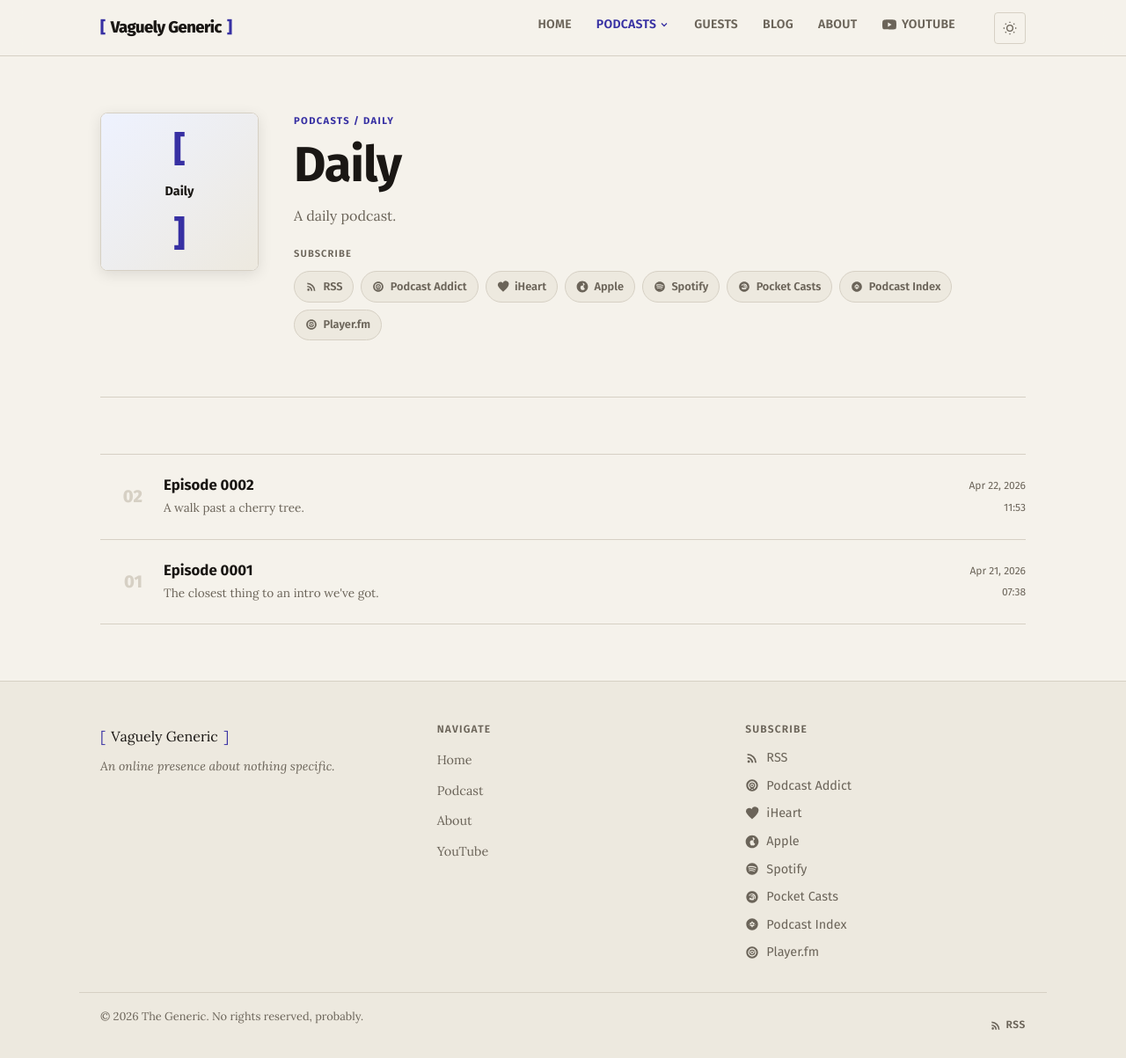
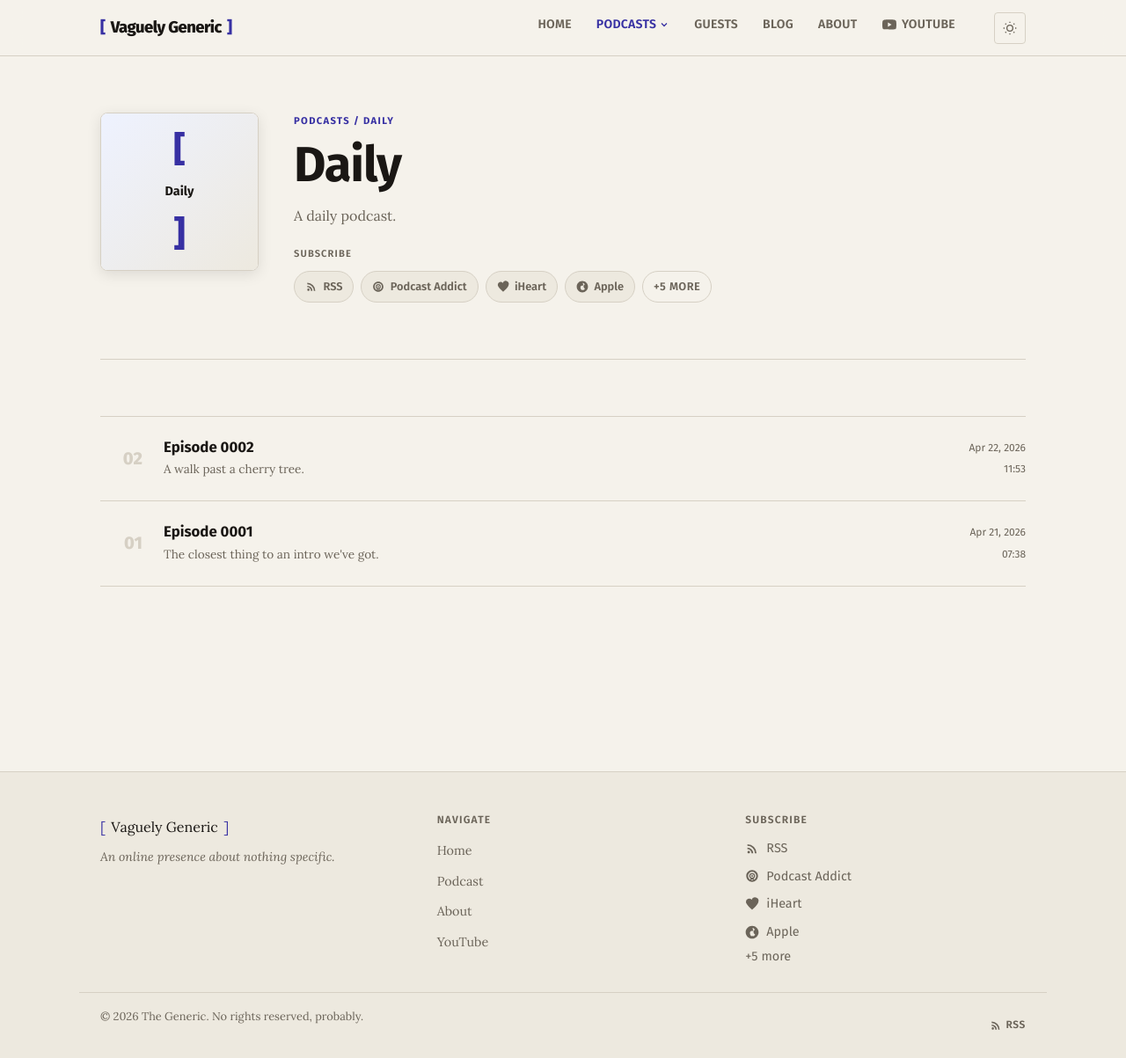
Before and after one commit to vaguelygeneric/website, a Jekyll site: the page built from _shows/daily.md, in a window 1280 px wide and 1203 px high. Shown: the whole window at 88% size. Built offline with Jekyll 4.4.1, drawn with Linux system fonts in a browser that asks for light colours.

Commit message:
seems to be working. Podcast feeds now have an expand button. Can't recollapse them, but I don't know if I need that. Also, I need to figure out the logo for the podcast. I want to get it into svg or something so that dark/light mode works.

```diff
--- a/_includes/footer.html
+++ b/_includes/footer.html
@@ -19,13 +19,17 @@
       </div>
       <div class="footer-col">
         <h4>Subscribe</h4>
-        {% include subscribe-links.html %}
+        {% include subscribe-links.html show=site.shows.first footer=true %}
       </div>
     </div>
   </div>
   <div class="footer-bottom">
     <p>&copy; {{ 'now' | date: "%Y" }} The Generic. No rights reserved, probably.</p>
+    {% if page.show %}
+    <a href="{{ site.baseurl }}/feed/{{ page.show }}.xml" class="rss-link" title="RSS Feed">
+    {% else %}
     <a href="{{ '/feed.xml' | relative_url }}" class="rss-link" title="RSS Feed">
+    {% endif %}
       <svg viewBox="0 0 24 24" fill="currentColor" aria-hidden="true">
         <path d="M6.18 15.64a2.18 2.18 0 0 1 2.18 2.18C8.36 19.01 7.38 20 6.18 20C4.98 20 4 19.01 4 17.82a2.18 2.18 0 0 1 2.18-2.18M4 4.44A15.56 15.56 0 0 1 19.56 20h-2.83A12.73 12.73 0 0 0 4 7.27V4.44m0 5.66a9.9 9.9 0 0 1 9.9 9.9h-2.83A7.07 7.07 0 0 0 4 12.93V10.1z"/>
       </svg>
--- a/_includes/icon.html
+++ b/_includes/icon.html
@@ -20,6 +20,11 @@
 {% when "youtube" %}
 <svg viewBox="0 0 24 24" aria-hidden="true" fill="currentColor">
   <path d="M23.498 6.186a3.016 3.016 0 0 0-2.122-2.136C19.505 3.545 12 3.545 12 3.545s-7.505 0-9.377.505A3.017 3.017 0 0 0 .502 6.186C0 8.07 0 12 0 12s0 3.93.502 5.814a3.016 3.016 0 0 0 2.122 2.136c1.871.505 9.376.505 9.376.505s7.505 0 9.377-.505a3.015 3.015 0 0 0 2.122-2.136C24 15.93 24 12 24 12s0-3.93-.502-5.814zM9.545 15.568V8.432L15.818 12l-6.273 3.568z"/>
+</svg>
+
+{% when "amazon" %}
+<svg viewBox="0 0 24 24" aria-hidden="true" fill="currentColor">
+  <path d="M13.958 10.09c0 1.232.029 2.256-.59 3.351-.502.891-1.301 1.44-2.186 1.44-1.214 0-1.922-.924-1.922-2.292 0-2.692 2.415-3.182 4.698-3.182v.683zm3.186 7.705a.66.66 0 0 1-.748.075c-1.052-.874-1.24-1.28-1.816-2.113-1.736 1.77-2.966 2.299-5.21 2.299-2.66 0-4.733-1.642-4.733-4.927 0-2.565 1.391-4.309 3.37-5.164 1.715-.756 4.11-.891 5.942-1.099v-.41c0-.753.058-1.642-.384-2.294-.384-.582-1.124-.823-1.775-.823-1.205 0-2.277.618-2.54 1.9-.054.285-.261.567-.549.582l-3.061-.333c-.259-.058-.548-.266-.472-.66C5.97 2.507 8.99 1.5 11.69 1.5c1.384 0 3.192.369 4.284 1.416 1.385 1.292 1.253 3.015 1.253 4.892v4.429c0 1.332.552 1.917 1.071 2.635.181.258.221.567-.01.758l-2.144 1.865-.001-.71zM21.512 19.95C19.238 21.69 15.96 22.62 13.14 22.62c-3.88 0-7.37-1.435-10.007-3.82-.207-.188-.022-.444.227-.298 2.851 1.659 6.374 2.656 10.012 2.656 2.455 0 5.152-.509 7.635-1.563.374-.16.689.246.505.355z"/>
 </svg>
 
 {% when "ytmusic" %}
--- a/_includes/subscribe-links.html
+++ b/_includes/subscribe-links.html
@@ -1,67 +1,120 @@
 {% assign show = include.show | default: page %}
 
-<div class="subscribe-links">
+{% comment %} Count available links to determine if "more" button is needed {% endcomment %}
+{% assign _total = 1 %}
+{% if show.podcast_addict_url %}{% assign _total = _total | plus: 1 %}{% endif %}
+{% if show.iheart_url %}{% assign _total = _total | plus: 1 %}{% endif %}
+{% if show.apple_url %}{% assign _total = _total | plus: 1 %}{% endif %}
+{% if show.spotify_url %}{% assign _total = _total | plus: 1 %}{% endif %}
+{% if show.ytmusic_url %}{% assign _total = _total | plus: 1 %}{% endif %}
+{% if show.pocketcast_url %}{% assign _total = _total | plus: 1 %}{% endif %}
+{% if show.podcast_index_url %}{% assign _total = _total | plus: 1 %}{% endif %}
+{% if show.playerfm_url %}{% assign _total = _total | plus: 1 %}{% endif %}
+{% if show.amazon_music_url %}{% assign _total = _total | plus: 1 %}{% endif %}
+{% if show.podchaser_url %}{% assign _total = _total | plus: 1 %}{% endif %}
+{% if show.listennotes_url %}{% assign _total = _total | plus: 1 %}{% endif %}
 
-  <a class="subscribe-link" href="{{ site.url }}{{ site.baseurl }}/feed/{{ show.slug }}.xml" aria-label="RSS Feed">
+{% assign _limit = 4 %}
+{% assign _collapsible = false %}
+{% if _total > _limit %}{% assign _collapsible = true %}{% endif %}
+
+<div class="subscribe-links"{% if _collapsible %} data-collapsible="true"{% endif %}>
+
+  {% comment %} RSS — always first, always visible {% endcomment %}
+  {% if show.slug %}
+    {% assign _rss_url = site.url | append: site.baseurl | append: "/feed/" | append: show.slug | append: ".xml" %}
+  {% else %}
+    {% assign _rss_url = "/feed.xml" | relative_url %}
+  {% endif %}
+  <a class="subscribe-link" href="{{ _rss_url }}" aria-label="RSS Feed">
     {% include icon.html name="rss" %}
     <span>RSS</span>
   </a>
 
+  {% comment %} Remaining links — track index manually {% endcomment %}
+  {% assign _i = 2 %}
+
   {% if show.podcast_addict_url %}
-  <a class="subscribe-link" href="{{ show.podcast_addict_url }}" target="_blank" rel="noopener">
-    {% include icon.html name="podcastaddict" %}
-    <span>Podcast Addict</span>
-  </a>
+    <a class="subscribe-link{% if _collapsible and _i > _limit %} subscribe-link--more{% endif %}" href="{{ show.podcast_addict_url }}" target="_blank" rel="noopener">
+      {% include icon.html name="podcastaddict" %}<span>Podcast Addict</span>
+    </a>
+    {% assign _i = _i | plus: 1 %}
   {% endif %}
 
   {% if show.iheart_url %}
-  <a class="subscribe-link" href="{{ show.iheart_url }}" target="_blank" rel="noopener">
-    {% include icon.html name="iheart" %}
-    <span>iHeart</span>
-  </a>
+    <a class="subscribe-link{% if _collapsible and _i > _limit %} subscribe-link--more{% endif %}" href="{{ show.iheart_url }}" target="_blank" rel="noopener">
+      {% include icon.html name="iheart" %}<span>iHeart</span>
+    </a>
+    {% assign _i = _i | plus: 1 %}
   {% endif %}
 
   {% if show.apple_url %}
-  <a class="subscribe-link" href="{{ show.apple_url }}" target="_blank" rel="noopener" aria-label="Apple Podcasts">
-    {% include icon.html name="apple" %}
-    <span>Apple</span>
-  </a>
+    <a class="subscribe-link{% if _collapsible and _i > _limit %} subscribe-link--more{% endif %}" href="{{ show.apple_url }}" target="_blank" rel="noopener" aria-label="Apple Podcasts">
+      {% include icon.html name="apple" %}<span>Apple</span>
+    </a>
+    {% assign _i = _i | plus: 1 %}
   {% endif %}
 
   {% if show.spotify_url %}
-  <a class="subscribe-link" href="{{ show.spotify_url }}" target="_blank" rel="noopener">
-    {% include icon.html name="spotify" %}
-    <span>Spotify</span>
-  </a>
+    <a class="subscribe-link{% if _collapsible and _i > _limit %} subscribe-link--more{% endif %}" href="{{ show.spotify_url }}" target="_blank" rel="noopener">
+      {% include icon.html name="spotify" %}<span>Spotify</span>
+    </a>
+    {% assign _i = _i | plus: 1 %}
   {% endif %}
 
   {% if show.ytmusic_url %}
-  <a class="subscribe-link" href="{{ show.ytmusic_url }}" target="_blank" rel="noopener">
-    {% include icon.html name="ytmusic" %}
-    <span>YouTube Music</span>
-  </a>
+    <a class="subscribe-link{% if _collapsible and _i > _limit %} subscribe-link--more{% endif %}" href="{{ show.ytmusic_url }}" target="_blank" rel="noopener">
+      {% include icon.html name="ytmusic" %}<span>YouTube Music</span>
+    </a>
+    {% assign _i = _i | plus: 1 %}
   {% endif %}
 
   {% if show.pocketcast_url %}
-  <a class="subscribe-link" href="{{ show.pocketcast_url }}" target="_blank" rel="noopener">
-    {% include icon.html name="pocketcasts" %}
-    <span>Pocket Casts</span>
-  </a>
+    <a class="subscribe-link{% if _collapsible and _i > _limit %} subscribe-link--more{% endif %}" href="{{ show.pocketcast_url }}" target="_blank" rel="noopener">
+      {% include icon.html name="pocketcasts" %}<span>Pocket Casts</span>
+    </a>
+    {% assign _i = _i | plus: 1 %}
   {% endif %}
 
-
   {% if show.podcast_index_url %}
-  <a class="subscribe-link" href="{{ show.podcast_index_url }}" target="_blank" rel="noopener">
-    {% include icon.html name="podcastindex" %}
-    <span>Podcast Index</span>
-  </a>
+    <a class="subscribe-link{% if _collapsible and _i > _limit %} subscribe-link--more{% endif %}" href="{{ show.podcast_index_url }}" target="_blank" rel="noopener">
+      {% include icon.html name="podcastindex" %}<span>Podcast Index</span>
+    </a>
+    {% assign _i = _i | plus: 1 %}
   {% endif %}
 
   {% if show.playerfm_url %}
-  <a class="subscribe-link" href="{{ show.playerfm_url }}" target="_blank" rel="noopener">
-    {% include icon.html name="playerfm" %}
-    <span>Player.fm</span>
-  </a>
+    <a class="subscribe-link{% if _collapsible and _i > _limit %} subscribe-link--more{% endif %}" href="{{ show.playerfm_url }}" target="_blank" rel="noopener">
+      {% include icon.html name="playerfm" %}<span>Player.fm</span>
+    </a>
+    {% assign _i = _i | plus: 1 %}
+  {% endif %}
+
+  {% if show.amazon_music_url %}
+    <a class="subscribe-link{% if _collapsible and _i > _limit %} subscribe-link--more{% endif %}" href="{{ show.amazon_music_url }}" target="_blank" rel="noopener">
+      {% include icon.html name="amazon" %}<span>Amazon Music</span>
+    </a>
+    {% assign _i = _i | plus: 1 %}
+  {% endif %}
+
+  {% if show.podchaser_url %}
+    <a class="subscribe-link{% if _collapsible and _i > _limit %} subscribe-link--more{% endif %}" href="{{ show.podchaser_url }}" target="_blank" rel="noopener">
+      {% include icon.html name="podchaser" %}<span>Podchaser</span>
+    </a>
+    {% assign _i = _i | plus: 1 %}
+  {% endif %}
+
+  {% if show.listennotes_url %}
+    <a class="subscribe-link{% if _collapsible and _i > _limit %} subscribe-link--more{% endif %}" href="{{ show.listennotes_url }}" target="_blank" rel="noopener">
+      {% include icon.html name="listennotes" %}<span>Listen Notes</span>
+    </a>
+  {% endif %}
+
+  {% if _collapsible %}
+    {% assign _overflow = _total | minus: _limit %}
+    <button class="subscribe-more-btn" type="button" aria-expanded="false">
+      +{{ _overflow }} more
+    </button>
   {% endif %}
 
 </div>
--- a/_shows/daily.md
+++ b/_shows/daily.md
@@ -20,6 +20,6 @@ playerfm_url: "https://player.fm/series/series-3728746"
 amazon_music_url: "https://music.amazon.com/podcasts/0f5a0ec3-6f85-443c-9042-a3d97f789654"
 # podchaser_url: ""
 # listennotes_url: ""
-# ytmusic_url: "https://podcasts.google.com/feed/dailypodcast00xx"
+# ytmusic_url: "https://www.youtube.com/playlist?list=PLCDKJEHVn-BFfrJF6fme9favwiP5kLx3u"
 pocketcast_url: "https://pca.st/2rxxjtgx"
 ---
--- a/assets/css/main.css
+++ b/assets/css/main.css
@@ -1152,6 +1152,8 @@ li { margin-bottom: 0.4rem; }
     visibility: visible;
     pointer-events: auto;
     padding: 0 0 0.25rem 1rem;
+    transform: none;
+    left: auto;
   }
   .nav-dropdown-divider { display: none; }
 }
--- a/assets/js/main.js
+++ b/assets/js/main.js
@@ -43,4 +43,14 @@ document.addEventListener('DOMContentLoaded', function () {
     });
   });
 
+  // ── Subscribe "more" toggle ──
+  document.querySelectorAll('.subscribe-links[data-collapsible="true"]').forEach(function (container) {
+    var btn = container.querySelector('.subscribe-more-btn');
+    if (!btn) return;
+    btn.addEventListener('click', function () {
+      container.classList.add('is-expanded');
+      btn.setAttribute('aria-expanded', 'true');
+    });
+  });
+
 });
--- a/podcast.html
+++ b/podcast.html
@@ -16,9 +16,13 @@ permalink: /podcast/
     {% for show in shows %}
     <a href="{{ site.baseurl }}/podcast/{{ show.slug }}/" class="show-card">
       <div class="show-card-art show-card-art--{{ show.slug }}">
+        {% if show.image %}
+        <img src="{{ show.image }}" alt="{{ show.name }} cover art" class="show-card-art">
+        {% else %}
         <span class="logo-bracket">[</span>
         <span>{{ show.name | truncate: 2, "" | upcase }}</span>
         <span class="logo-bracket">]</span>
+        {% endif %}
       </div>
       <div class="show-card-body">
         <h2 class="show-card-title">{{ show.name }}</h2>
```
Also changed, not shown: assets/images/daily-logo-transparentbg.png (added).
